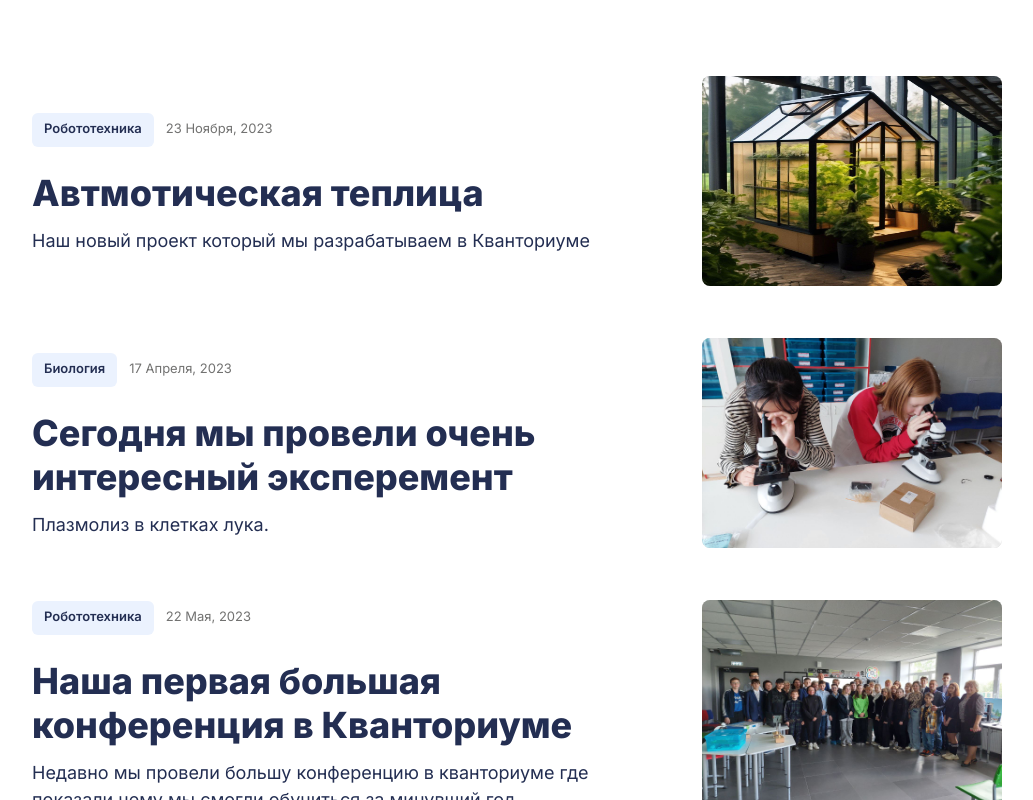
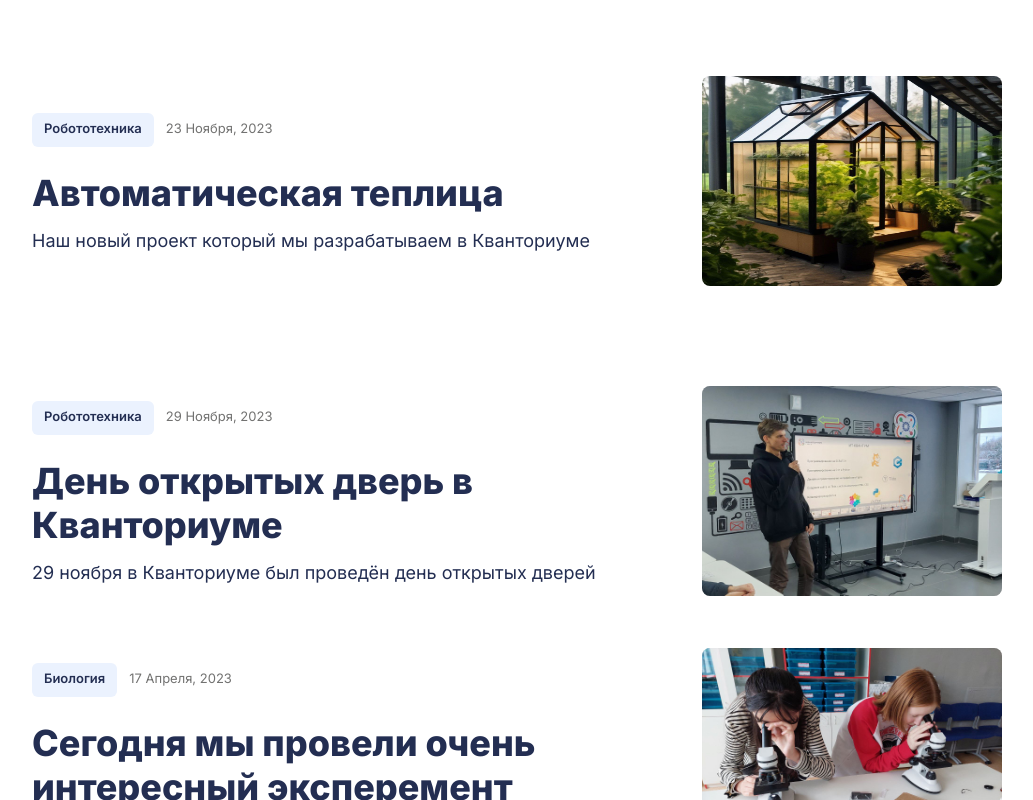
Before and after one commit to lekctor/My-blog, a plain HTML site: page index.html in a window 1280 px wide. Shown: the part 595-1395 px from the top of the page, without its empty margins (123-1156 px from the left). Drawn offline with Linux system fonts and the light colour scheme.

Commit message:
new article

```diff
--- a/index.html
+++ b/index.html
@@ -45,9 +45,23 @@
                             <div class="robot">Робототехника</div>
                             <div class="date">23 Ноября, 2023</div>
                         </div>
-                        <div class="text">Автмотическая теплица</div>
+                        <div class="text">Автоматическая теплица</div>
                     </div>
                     <div class="information-article">Наш новый проект который мы разрабатываем в Кванториуме</div>
+                </div>
+            </a>
+        </div>
+        <a class="button-rob" href="https://lekctor.github.io/Article/"><div class="article">
+            <div class="photing"><img class="classes" src="open-door.jpg"></div>
+                <div class="text-article">
+                    <div class="text-and-heading">
+                        <div class="data">
+                            <div class="robot">Робототехника</div>
+                            <div class="date">29 Ноября, 2023</div>
+                        </div>
+                        <div class="text">День открытых дверь в Кванториуме</div>
+                    </div>
+                    <div class="information-article">29 ноября в Кванториуме был проведён день открытых дверей</div>
                 </div>
             </a>
         </div>
```
Also changed, not shown: open-door.jpg (added).
